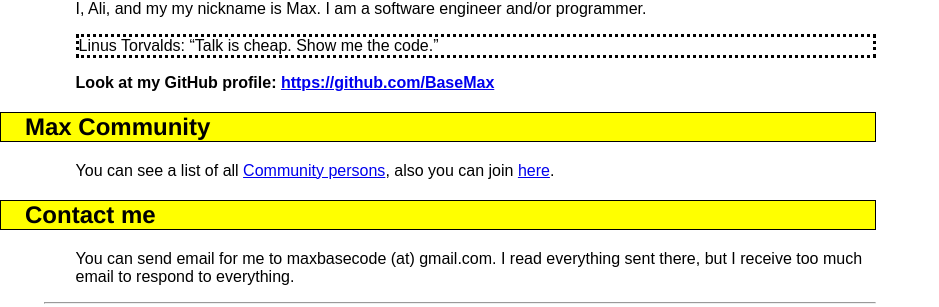
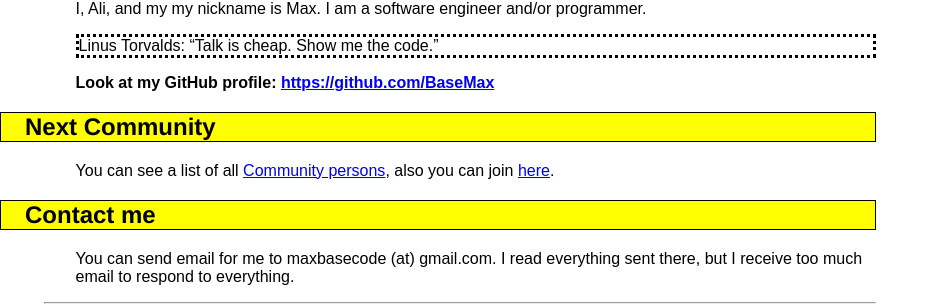
Before and after one commit to dev-blueMagician/NextCommunity.github.io, a Jekyll site: the page built from index.md, in a window 1280 px wide. Shown: the part 116-423 px from the top of the page, without its empty margins (0-939 px from the left). Built offline with Jekyll 4.4.1, drawn with Linux system fonts in a browser that asks for light colours.

Commit message:
Update index.md

```diff
--- a/index.md
+++ b/index.md
@@ -18,7 +18,7 @@ I, Ali, and my my nickname is Max. I am a software engineer and/or programmer.
 
 **Look at my GitHub profile: [https://github.com/BaseMax](https://github.com/BaseMax){:target="_blank"}**
 
-## Max Community
+## Next Community
 
 You can see a list of all [Community persons](/network/){:target="_blank"}, also you can join [here](https://github.com/BaseMax/NextCommunity#want-to-add-yourself){:target="_blank"}.
 
```
